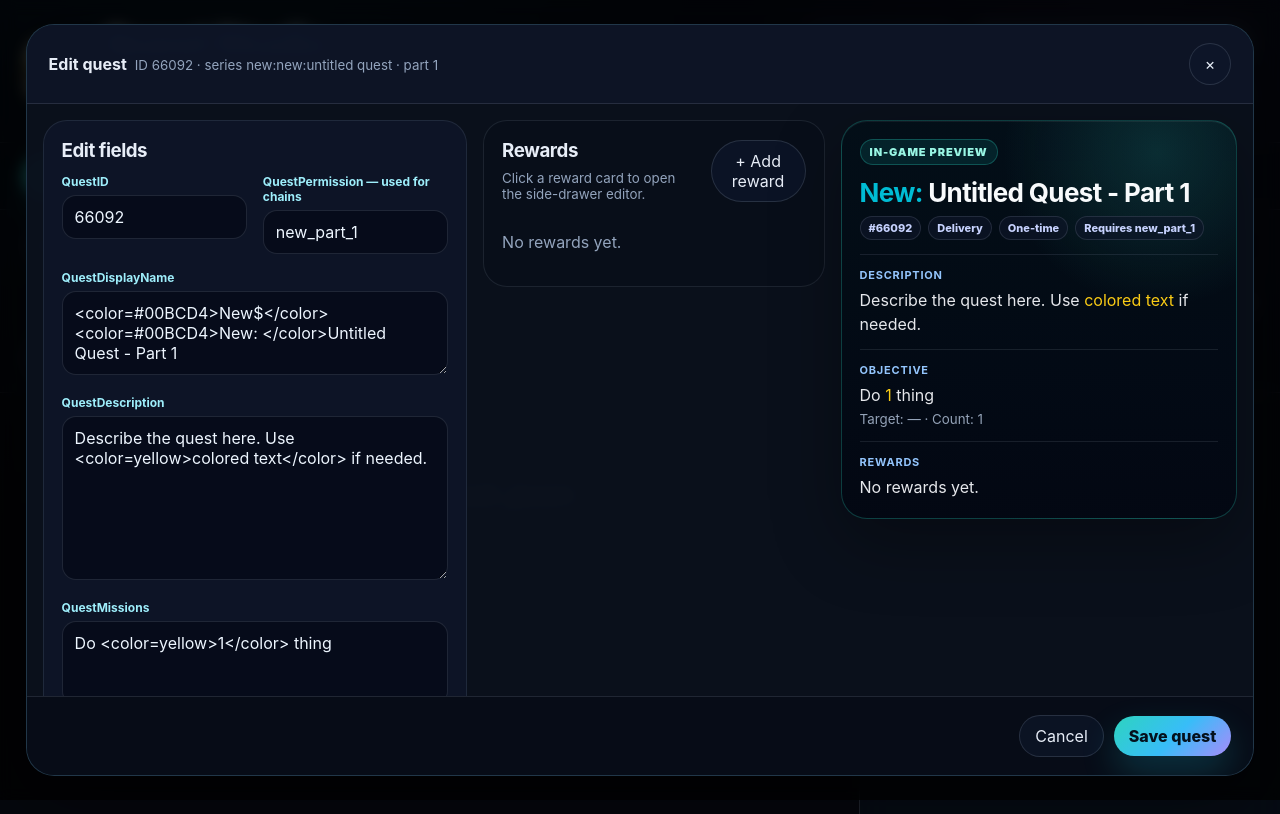
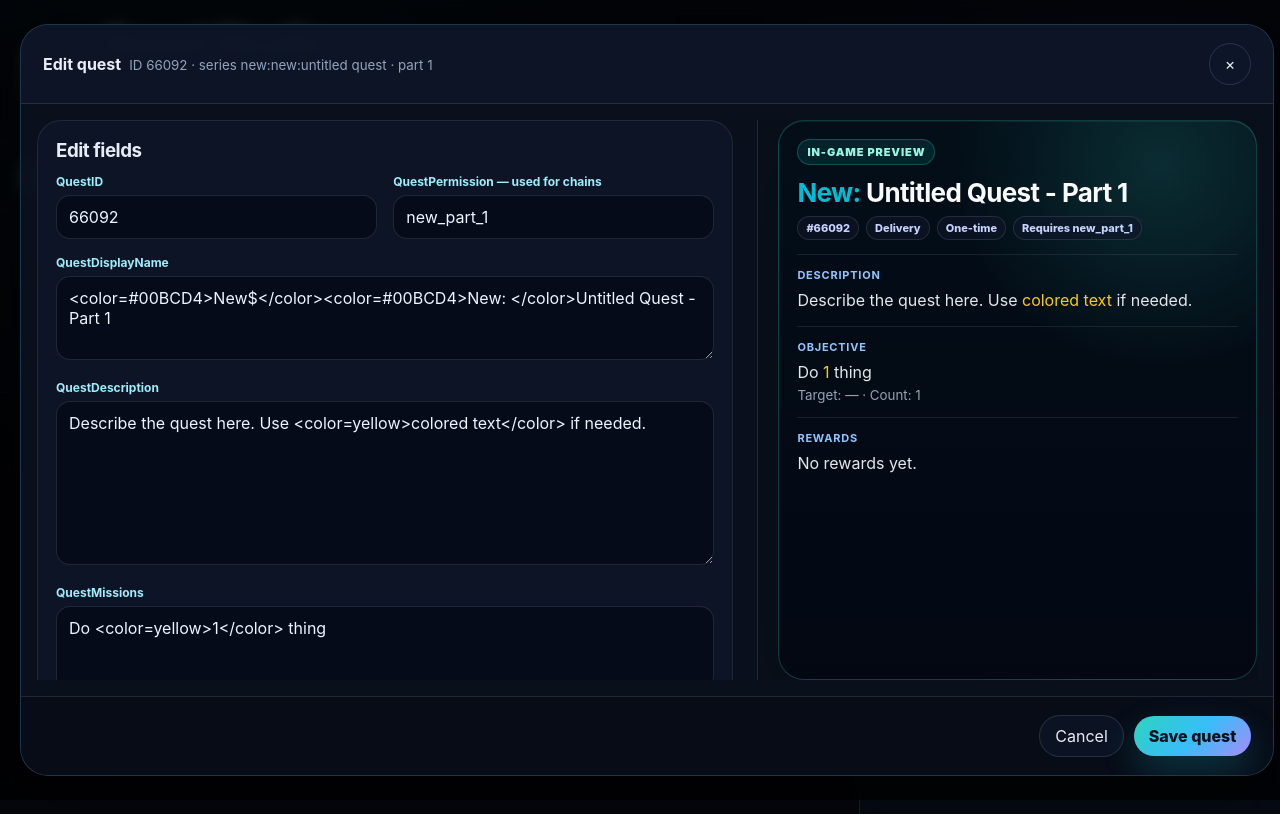
Before and after one commit to magnum-k/Quest-Studio, a React (Vite) app: page / in a window 1280 px wide. Both pictures are taken after typing "Sample" into the empty fields and a click on the button "+ New quest". Shown: the top 814 px of the page. Built offline with nearby package versions, Linux system fonts and the light colour scheme.

Commit message:
Separate beta quest preview layout

```diff
--- a/src/main.jsx
+++ b/src/main.jsx
@@ -10,7 +10,8 @@ const APP_VERSION = 'v1.1.0-beta.1';
 const CHANGELOG = [
   { version: 'v1.1.0-beta.1', date: '2026-08-01', items: [
     'Beta branch: added sidequest creation from any graph quest, including automatic permission reward wiring from source quest to new sidequest.',
-    'Added a separated full in-game style quest preview panel in the fullscreen editor so preview and edit fields are easier to compare.'
+    'Added a separated full in-game style quest preview panel in the fullscreen editor so preview and edit fields are easier to compare.',
+    'Changed the fullscreen editor into a two-zone layout: edit/reward controls scroll on the left while the in-game preview gets its own dedicated right panel.'
   ] },
   { version: 'v1.0.17', date: '2026-08-01', items: [
     'Kept the graph navigation controls fixed in the viewport so Reset view, Center selected, zoom, and graph-mode actions remain visible while scrolling large maps.'
@@ -512,6 +513,7 @@ function EditorModal({ quest, onClose, onSave, steamItems }) {
   return <div className="modalBackdrop" onMouseDown={onClose}><div className="modal" onMouseDown={e => e.stopPropagation()}>
     <div className="modalHead"><div><b>Edit quest</b><small>ID {draft.QuestID} · series {questSeriesKey(draft)} · part {partNumber(draft) ?? '—'}</small></div><button onClick={onClose}>×</button></div>
     <div className="modalBody questEditLayout">
+      <div className="questEditWorkspace" aria-label="Quest edit controls">
         <section className="formPanel prominent"><h3>Edit fields</h3><div className="two"><Field label="QuestID" type="number" value={draft.QuestID} onChange={v => set('QuestID', v)} /><Field label="QuestPermission — used for chains" value={draft.QuestPermission} onChange={v => set('QuestPermission', v)} /></div>
           <Field label="QuestDisplayName" value={draft.QuestDisplayName} onChange={v => set('QuestDisplayName', v)} textarea rows={3} />
           <Field label="QuestDescription" value={draft.QuestDescription} onChange={v => set('QuestDescription', v)} textarea rows={7} />
@@ -519,8 +521,11 @@ function EditorModal({ quest, onClose, onSave, steamItems }) {
           <div className="three"><QuestTypeField value={draft.QuestType} onChange={v => set('QuestType', v)} /><Field label="Target / skin id / target" value={draft.Target} onChange={v => set('Target', v)} /><Field label="ActionCount" type="number" value={draft.ActionCount} onChange={v => set('ActionCount', v)} /></div>
           <div className="three"><Field label="Cooldown" type="number" value={draft.Cooldown} onChange={v => set('Cooldown', v)} /><BoolField label="Repeatable" value={draft.IsRepeatable} onChange={v => set('IsRepeatable', v)} /><BoolField label="Return items required" value={draft.IsReturnItemsRequired} onChange={v => set('IsReturnItemsRequired', v)} /></div>
         </section>
-      <section className="formPanel"><RewardEditor rewards={draft.PrizeList || []} steamItems={steamItems} onChange={v => set('PrizeList', v)} /></section>
+        <section className="formPanel questRewardsPanel"><RewardEditor rewards={draft.PrizeList || []} steamItems={steamItems} onChange={v => set('PrizeList', v)} /></section>
+      </div>
+      <div className="questPreviewWorkspace" aria-label="Quest preview">
         <QuestGamePreview quest={draft} steamItems={steamItems} />
+      </div>
     </div>
     <div className="modalFoot"><button onClick={onClose}>Cancel</button><button className="primary" onClick={() => onSave(draft)}>Save quest</button></div>
   </div></div>;
--- a/src/styles.css
+++ b/src/styles.css
@@ -372,7 +372,7 @@ header p { max-width: 670px; margin: 12px 0 0; font-size: 15px; line-height: 1.4
   box-shadow: var(--shadow);
   overflow: hidden;
 }
-.modal { width: min(1280px, 96vw); height: min(920px, 94vh); display: flex; flex-direction: column; }
+.modal { width: min(1460px, 98vw); height: min(920px, 94vh); display: flex; flex-direction: column; }
 .rewardBuilder { width: min(980px, 94vw); max-height: 92vh; display: flex; flex-direction: column; background: radial-gradient(circle at 14% 0%, rgba(250, 204, 21, .14), transparent 32%), radial-gradient(circle at 90% 8%, rgba(34, 211, 238, .14), transparent 34%), rgba(8, 13, 24, .97); }
 .rewardBuilderHero { display: grid; grid-template-columns: 64px minmax(0,1fr) auto; gap: 16px; align-items: center; padding: 20px 22px; border-bottom: 1px solid rgba(148,163,184,.14); background: linear-gradient(135deg, rgba(15,23,42,.82), rgba(3,7,18,.42)); }
 .rewardBuilderHero img { width: 64px; height: 64px; border-radius: 18px; object-fit: cover; border: 1px solid rgba(250,204,21,.45); box-shadow: 0 0 0 6px rgba(250,204,21,.08); }
@@ -476,7 +476,7 @@ header p { max-width: 670px; margin: 12px 0 0; font-size: 15px; line-height: 1.4
 .addRewardModal .modalFoot { padding: 18px 0 0; border: 0; background: transparent; }
 .rewardBuilder .modalFoot { padding: 16px 18px; border-top: 1px solid rgba(148,163,184,.14); background: rgba(7,12,22,.70); }
 .modalHead small { color: var(--muted); margin-left: 8px; }
-.modalBody { display: grid; grid-template-columns: minmax(0, 1fr) minmax(430px, .95fr); gap: 16px; overflow: auto; padding: 16px; }
+.modalBody { display: grid; grid-template-columns: minmax(0, 1fr) minmax(430px, .95fr); gap: 16px; overflow: hidden; padding: 16px; flex: 1; min-height: 0; }
 .formPanel { border: 1px solid rgba(148, 163, 184, .14); background: rgba(9, 14, 25, .72); border-radius: 24px; padding: 18px; }
 .formPanel.prominent { background: rgba(15, 23, 42, .78); }
 .field { display: block; margin-bottom: 16px; }
@@ -615,8 +615,31 @@ header p { max-width: 670px; margin: 12px 0 0; font-size: 15px; line-height: 1.4
 }
 .sideQuestPlus:hover { transform: translateY(-1px) scale(1.04); }
 .questEditLayout {
-  grid-template-columns: minmax(360px, .92fr) minmax(340px, .74fr) minmax(360px, .86fr);
-  align-items: start;
+  grid-template-columns: minmax(620px, 1fr) minmax(440px, 500px);
+  gap: 20px;
+  align-items: stretch;
+  min-height: 0;
+}
+.questEditWorkspace {
+  min-width: 0;
+  min-height: 0;
+  overflow: auto;
+  padding-right: 4px;
+  display: grid;
+  gap: 16px;
+  align-content: start;
+}
+.questPreviewWorkspace {
+  min-width: 0;
+  min-height: 0;
+  overflow: hidden;
+  border-left: 1px solid rgba(45, 212, 191, .18);
+  padding-left: 20px;
+  display: flex;
+}
+.questRewardsPanel .rewardGrid {
+  grid-template-columns: repeat(auto-fill, minmax(210px, 1fr));
+  max-height: none;
 }
 .questGamePreview {
   border: 1px solid rgba(45, 212, 191, .26);
@@ -626,9 +649,10 @@ header p { max-width: 670px; margin: 12px 0 0; font-size: 15px; line-height: 1.4
     radial-gradient(circle at 80% 8%, rgba(45, 212, 191, .16), transparent 32%),
     linear-gradient(180deg, rgba(3, 14, 24, .94), rgba(3, 7, 18, .92));
   box-shadow: 0 24px 70px rgba(0,0,0,.32), inset 0 1px 0 rgba(255,255,255,.06);
-  position: sticky;
-  top: 0;
-  max-height: calc(96vh - 132px);
+  position: relative;
+  flex: 1;
+  min-height: 0;
+  max-height: none;
   overflow: auto;
 }
 .previewEyebrow {
@@ -655,6 +679,8 @@ header p { max-width: 670px; margin: 12px 0 0; font-size: 15px; line-height: 1.4
 .previewRewards img, .previewRewards>div>span { width: 54px; height: 42px; border-radius: 12px; object-fit: cover; background: #0f172a; display: grid; place-items: center; color: #67e8f9; font-weight: 950; }
 .previewRewards strong, .previewRewards small { display:block; overflow:hidden; text-overflow:ellipsis; white-space:nowrap; }
 @media (max-width: 1180px) {
-  .questEditLayout { grid-template-columns: 1fr; }
+  .questEditLayout { grid-template-columns: 1fr; overflow: auto; }
+  .questEditWorkspace { overflow: visible; padding-right: 0; }
+  .questPreviewWorkspace { border-left: 0; border-top: 1px solid rgba(45, 212, 191, .18); padding-left: 0; padding-top: 16px; overflow: visible; }
   .questGamePreview { position: static; max-height: none; }
 }
```
Lines whose indentation alone changed are shown as unchanged.
